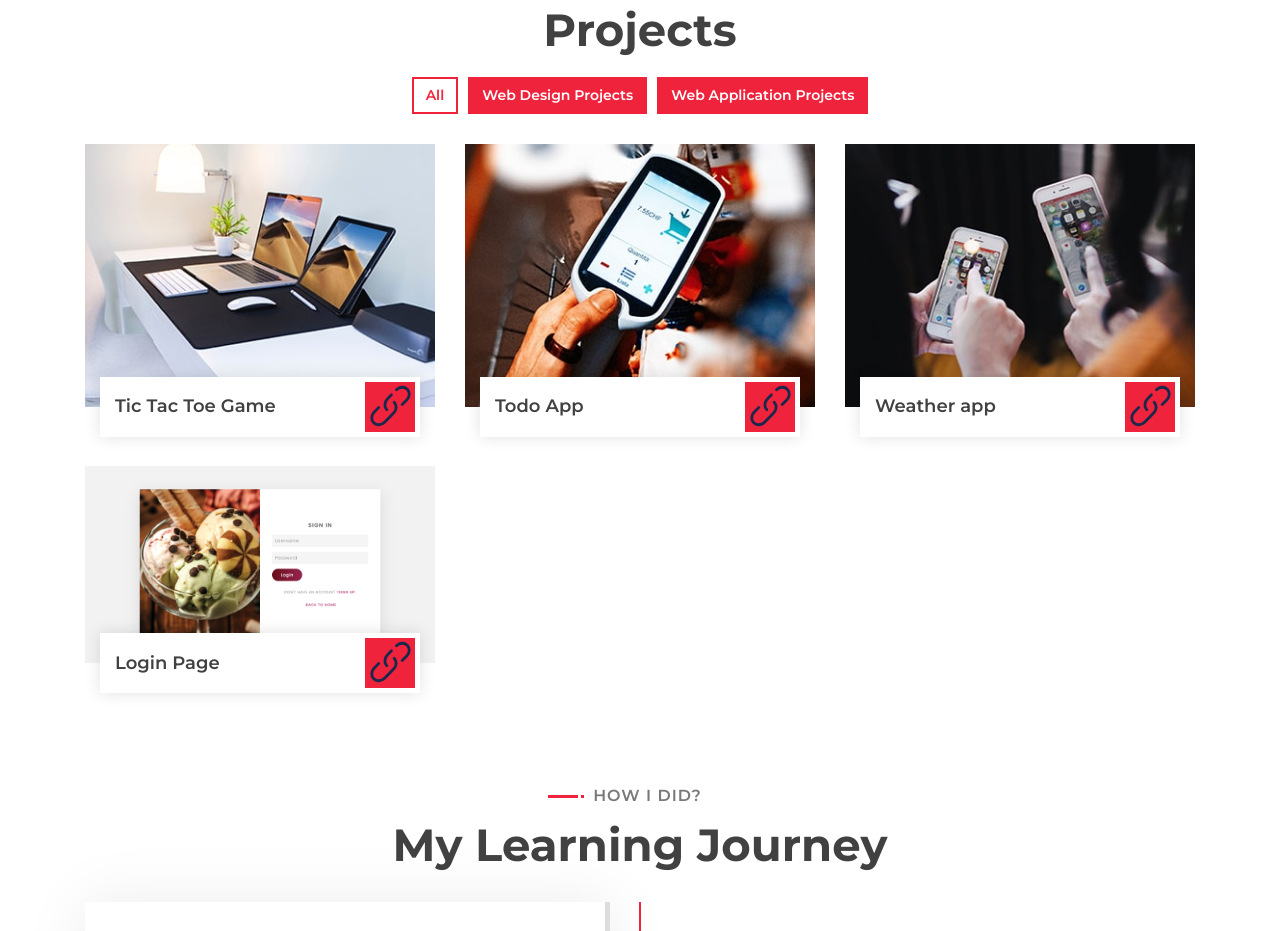
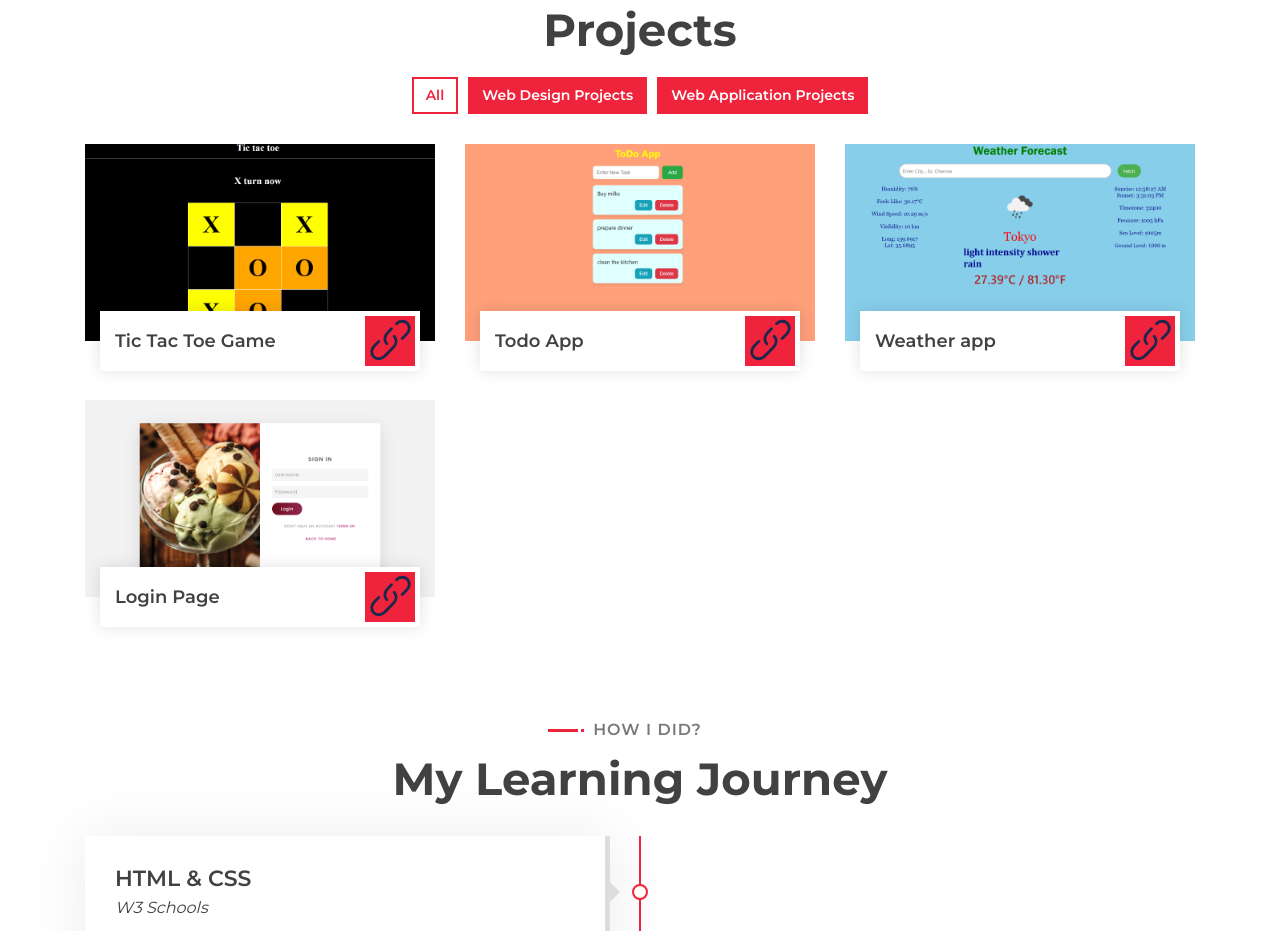
Before and after one commit to dhanushkumar558/MyPortfolio, a plain HTML site: page index.html in a window 1280 px wide. Shown: the part 1718-2649 px from the top of the page. Drawn offline with nearby package versions, Linux system fonts and the light colour scheme.

Commit message:
finished4

```diff
--- a/index.html
+++ b/index.html
@@ -301,7 +301,7 @@
             <div class="col-lg-4 col-md-6 col-sm-12 portfolio-item filter-2 wow fadeInUp" data-wow-delay="0.8s">
                 <div class="portfolio-wrap">
                     <div class="portfolio-img">
-                        <img src="img/portfolio-3.jpg" alt="Tic Tac Toe Game Image" data-toggle="modal" data-target="#tictactoeModal">
+                        <img src="img/Screenshot (31).png" alt="Tic Tac Toe Game Image" data-toggle="modal" data-target="#tictactoeModal">
                     </div>
                     <div class="portfolio-text">
                         <h3>Tic Tac Toe Game</h3>
@@ -337,7 +337,7 @@
             <div class="col-lg-4 col-md-6 col-sm-12 portfolio-item filter-2 wow fadeInUp" data-wow-delay="0.4s">
                 <div class="portfolio-wrap">
                     <div class="portfolio-img">
-                        <img src="img/portfolio-4.jpg" alt="Resume Builder Image" data-toggle="modal" data-target="#resumebuilderModal">
+                        <img src="img/Screenshot (30).png" alt="Resume Builder Image" data-toggle="modal" data-target="#resumebuilderModal">
                     </div>
                     <div class="portfolio-text">
                         <h3>Todo App</h3>
@@ -373,7 +373,7 @@
             <div class="col-lg-4 col-md-6 col-sm-12 portfolio-item filter-2 wow fadeInUp" data-wow-delay="0.8s">
                 <div class="portfolio-wrap">
                     <div class="portfolio-img">
-                        <img src="img/portfolio-5.jpg" alt="Task Manager Image" data-toggle="modal" data-target="#taskmanagerModal">
+                        <img src="img/Screenshot (28).png" alt="Task Manager Image" data-toggle="modal" data-target="#taskmanagerModal">
                     </div>
                     <div class="portfolio-text">
                         <h3>Weather app</h3>
```
Also changed, not shown: img/Screenshot (28).png (added), img/Screenshot (30).png (added), img/Screenshot (31).png (added).
